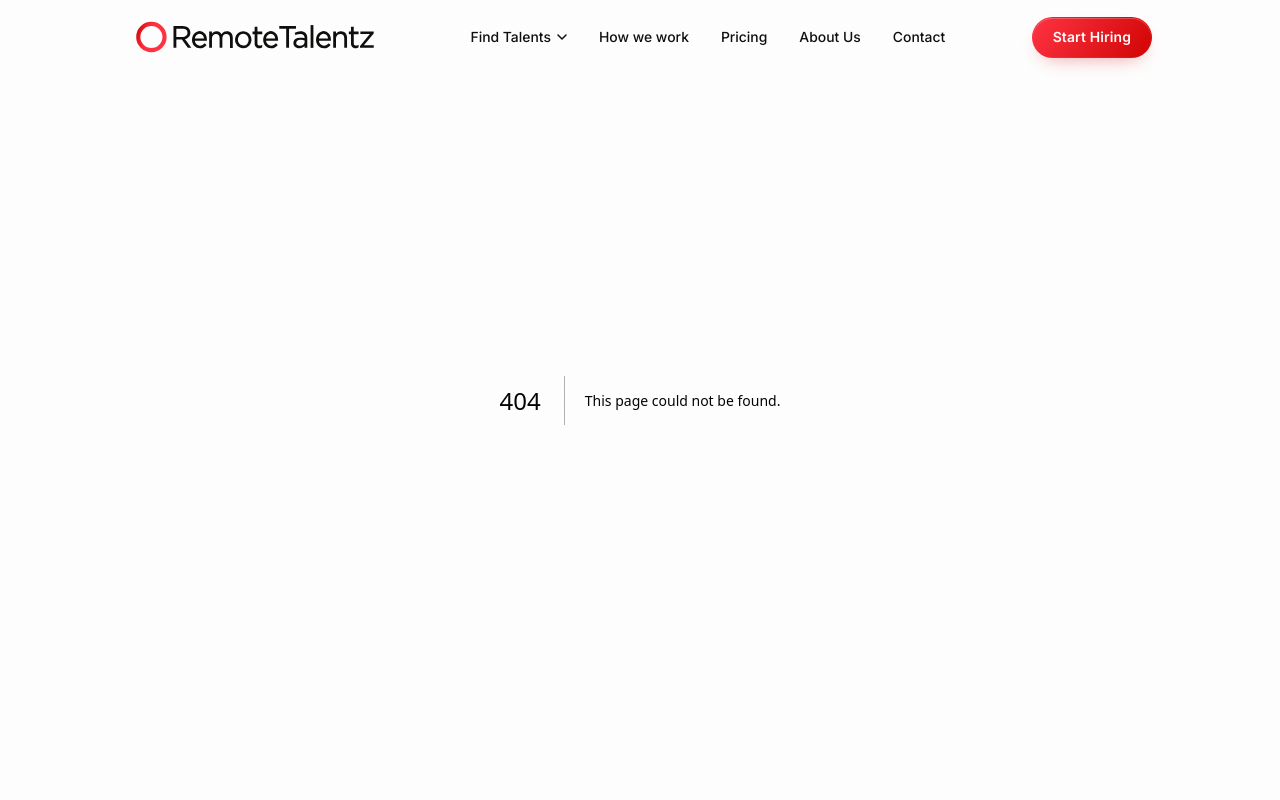
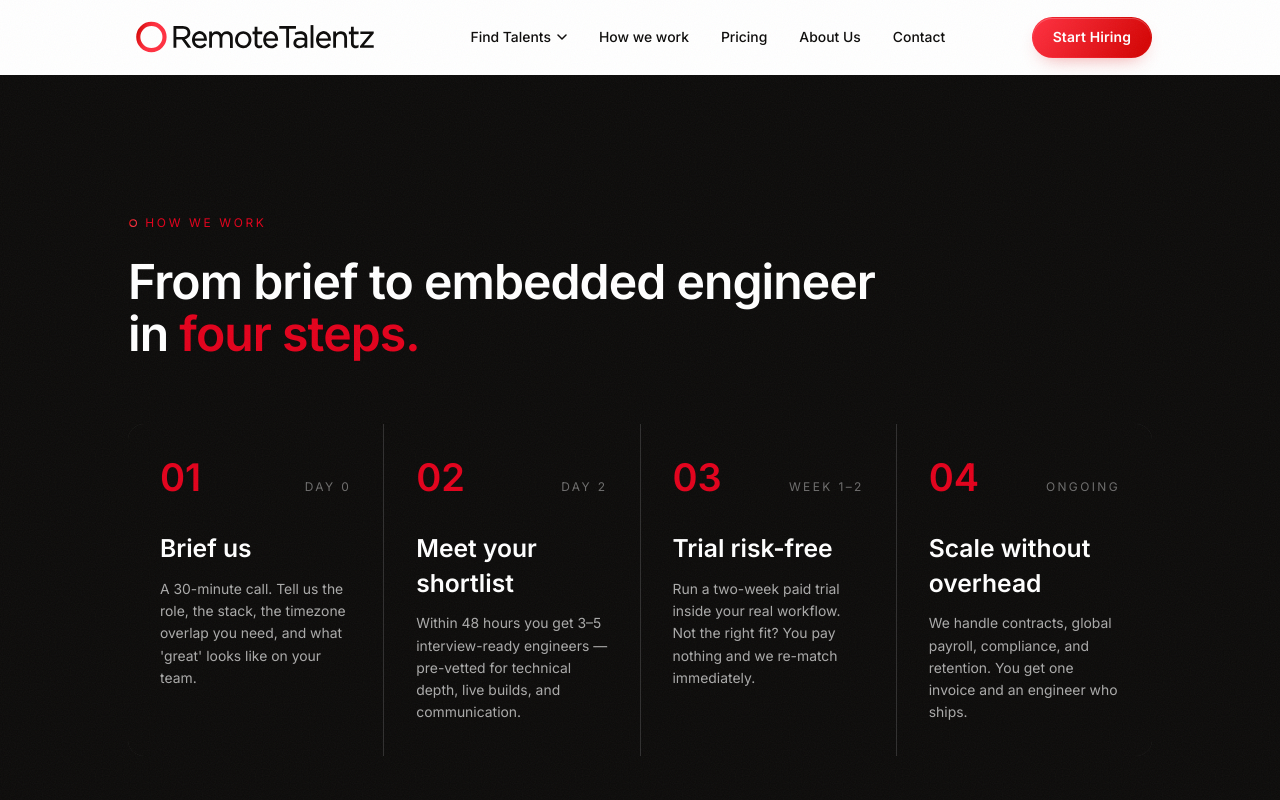
Before and after one commit to TaforaTech/remote-talentz, a Next.js app: page /how-we-work in a window 1280 px wide. Before the commit this address had no page. Shown: the top 800 px of the page. Built offline with nearby package versions, Linux system fonts and the light colour scheme.

Commit message:
feat: feat: update the how we work page

```diff
--- /dev/null
+++ b/src/app/how-we-work/page.tsx
@@ -0,0 +1,16 @@
+import type { Metadata } from "next";
+import HowWeWork from "@/components/HowWeWork";
+
+export const metadata: Metadata = {
+  title: "How we work — RemoteTalentz",
+  description:
+    "From brief to embedded engineer in four steps. Tell us the role, meet your shortlist within 48 hours, run a risk-free trial, and scale without overhead.",
+};
+
+export default function HowWeWorkPage() {
+  return (
+    <div className="pt-nav">
+      <HowWeWork />
+    </div>
+  );
+}
--- a/src/app/page.tsx
+++ b/src/app/page.tsx
@@ -5,7 +5,6 @@ import Stats from "@/components/Stats";
 import Clients from "@/components/Clients";
 import TalentBridge from "@/components/TalentBridge";
 import Roles from "@/components/Roles";
-import HowWeWork from "@/components/HowWeWork";
 import PricingBand from "@/components/PricingBand";
 import About from "@/components/About";
 
@@ -19,7 +18,6 @@ export default function Home() {
       <Proof />
       {/* <Stats /> */}
       <Roles />
-      <HowWeWork />
       <PricingBand />
       <About />
     </>
--- a/src/components/Footer.tsx
+++ b/src/components/Footer.tsx
@@ -54,7 +54,7 @@ export default function Footer() {
             </p>
             <ul className="mt-4 space-y-2.5">
               <li>
-                <Link href="/#how-we-work" className="text-sm text-paper/70 transition-colors hover:text-paper">
+                <Link href="/how-we-work" className="text-sm text-paper/70 transition-colors hover:text-paper">
                   How we work
                 </Link>
               </li>
--- a/src/components/Hero.tsx
+++ b/src/components/Hero.tsx
@@ -55,7 +55,7 @@ export default function Hero() {
               style={{ animationDelay: "320ms" }}
             >
               <StartHiringButton variant="red" />
-              <Link href="#how-we-work" className="btn btn-ghost">
+              <Link href="/how-we-work" className="btn btn-ghost">
                 See how we work
               </Link>
             </div>
--- a/src/components/Navbar.tsx
+++ b/src/components/Navbar.tsx
@@ -9,7 +9,7 @@ import { usePricing } from "./PricingModal";
 import { popularRoles, emergingRoles } from "@/lib/roles";
 
 const NAV_LINKS = [
-  { label: "How we work", href: "/#how-we-work" },
+  { label: "How we work", href: "/how-we-work" },
   { label: "About Us", href: "/#about" },
   { label: "Contact", href: "/contact" },
 ];
@@ -237,7 +237,7 @@ export default function Navbar() {
           )}
 
           <div className="divide-y divide-line-soft border-t border-line-soft">
-            <Link href="/#how-we-work" onClick={closeAll} className="block py-4 font-display text-xl font-semibold">
+            <Link href="/how-we-work" onClick={closeAll} className="block py-4 font-display text-xl font-semibold">
               How we work
             </Link>
             <button
```
